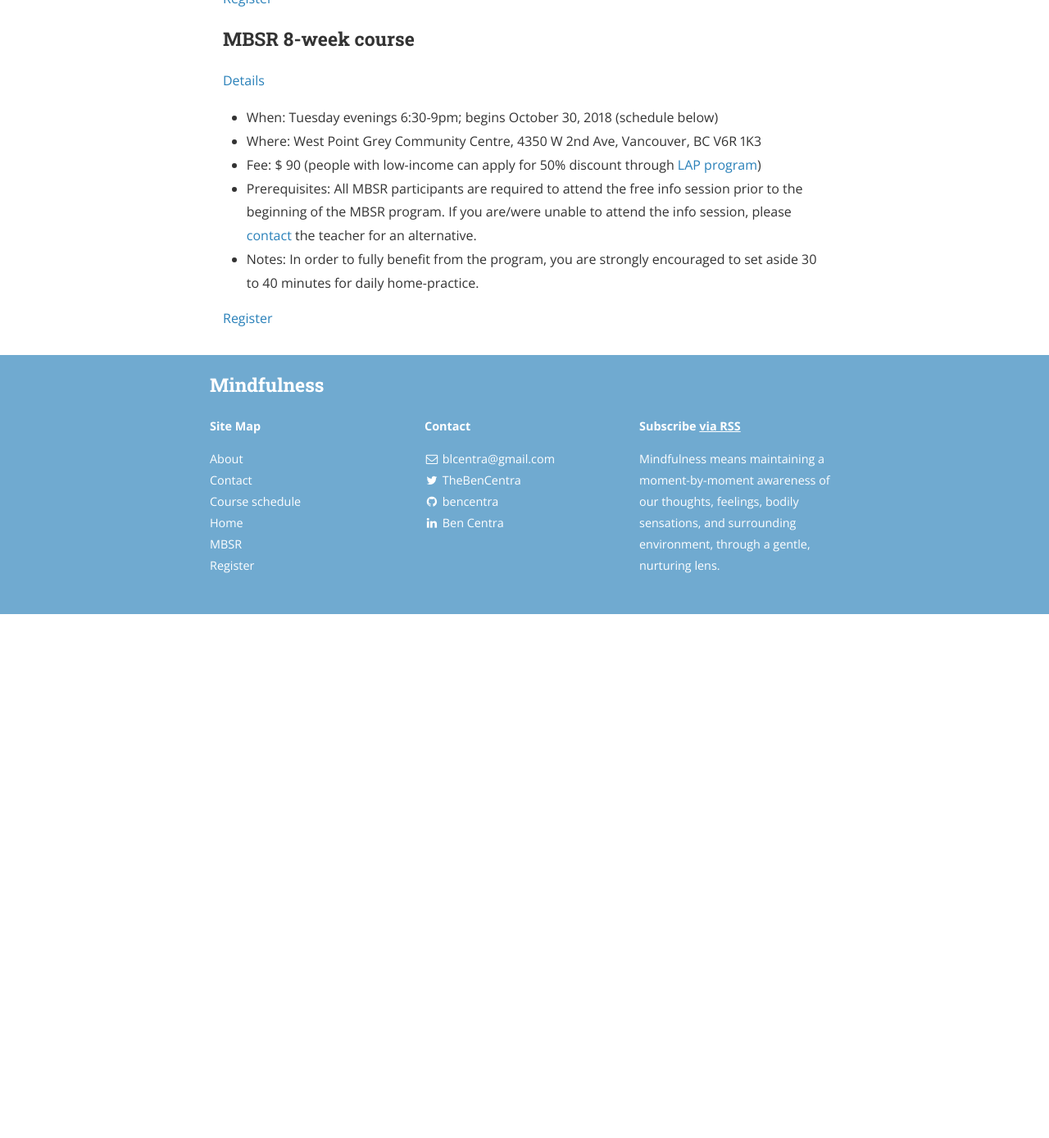
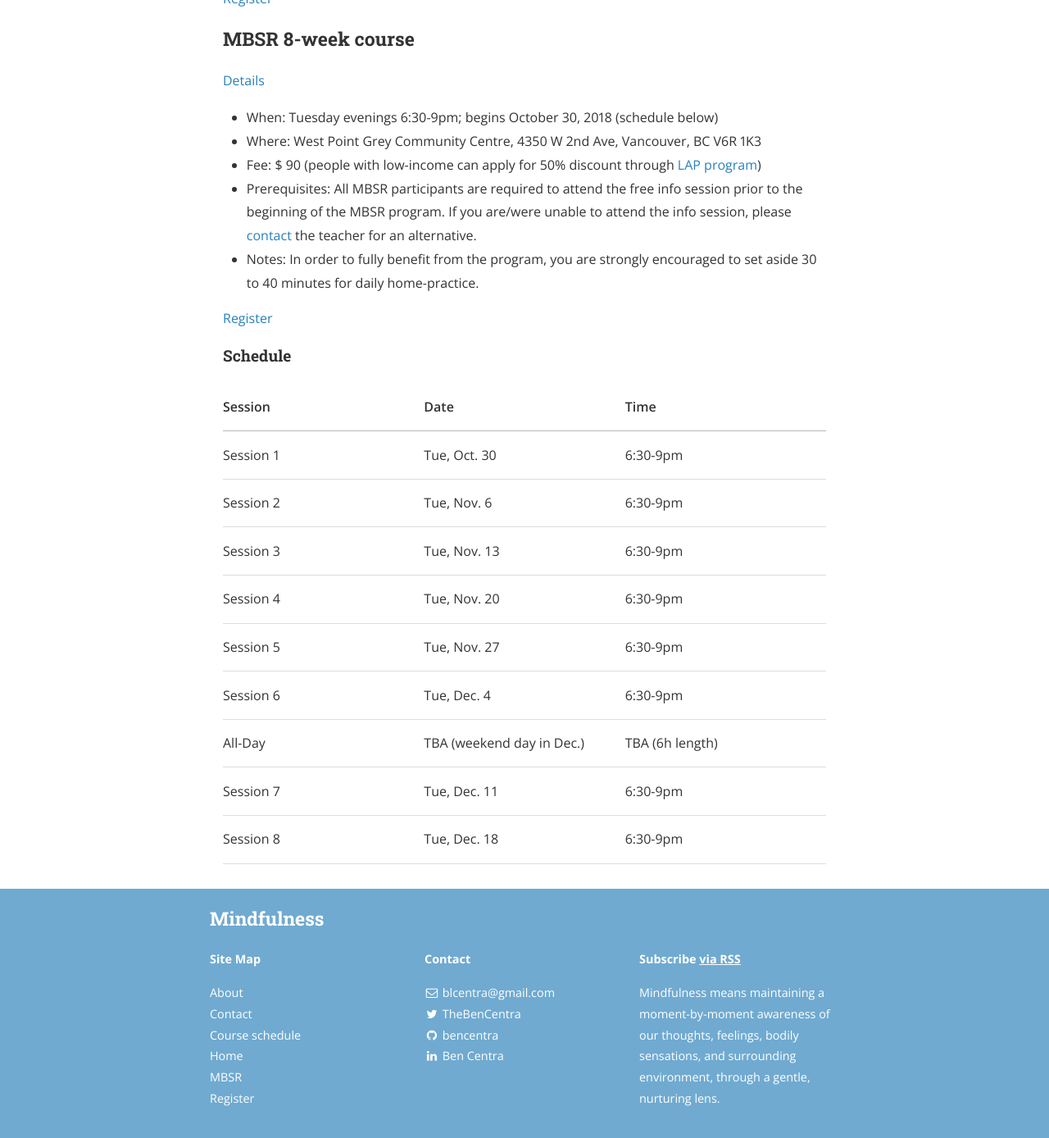
Before and after one commit to mindfulnessone/mindfulnessone.github.io, a Jekyll site: the page built from course-schedule.md, in a window 1280 px wide and 1400 px high, scrolled down 578 px. Shown: the top 1388 px of the window at 82% size. Built offline with Jekyll 4.4.1, drawn with Linux system fonts in a browser that asks for light colours; nearby versions of some CDN libraries; before the commit the page ends 1327 px from its top, so only the background shows below that.

Commit message:
Course schedule

```diff
--- a/course-schedule.md
+++ b/course-schedule.md
@@ -25,3 +25,17 @@ Attending the 1.5 hour free information session will give you a taste of what mi
 - Notes: In order to fully benefit from the program, you are strongly encouraged to set aside 30 to 40 minutes for daily home-practice.
 
 [Register](/register-8week-mbsr/)
+
+#### Schedule
+
+| Session   | Date         | Time     |
+|-----------|--------------|----------|
+| Session 1 | Tue, Oct. 30 | 6:30-9pm |
+| Session 2 | Tue, Nov. 6  | 6:30-9pm |
+| Session 3 | Tue, Nov. 13 | 6:30-9pm |
+| Session 4 | Tue, Nov. 20 | 6:30-9pm |
+| Session 5 | Tue, Nov. 27 | 6:30-9pm |
+| Session 6 | Tue, Dec. 4  | 6:30-9pm |
+| All-Day | TBA (weekend day in Dec.) | TBA (6h length) |
+| Session 7 | Tue, Dec. 11 | 6:30-9pm |
+| Session 8 | Tue, Dec. 18 | 6:30-9pm |
```
